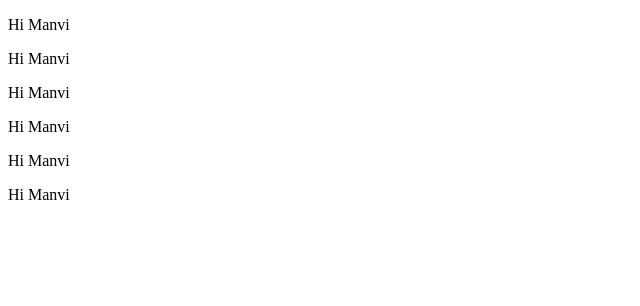
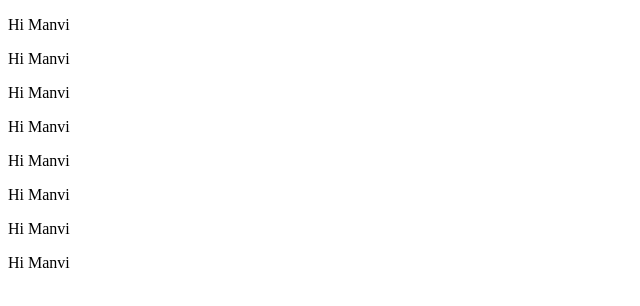
Before and after one commit to Manvi1411/testing, a plain HTML site: page index.html in a window 1280 px wide. Shown: the whole page, without its empty margins (0-640 px from the left). Drawn offline with Linux system fonts and the light colour scheme.

Commit message:
raise changes

```diff
--- a/index.html
+++ b/index.html
@@ -14,6 +14,8 @@
     <p>Hi Manvi</p>
     <p>Hi Manvi</p>
     <p>Hi Manvi</p>
+    <p>Hi Manvi</p>
+    <p>Hi Manvi</p>
 
 </body>
 </html>
```
